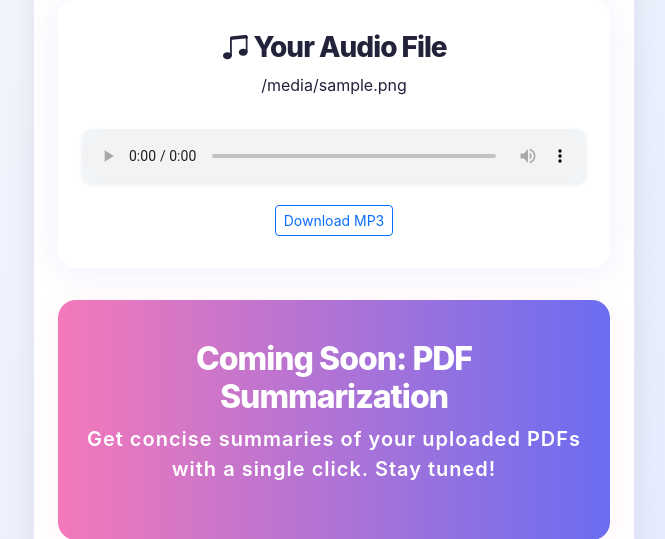
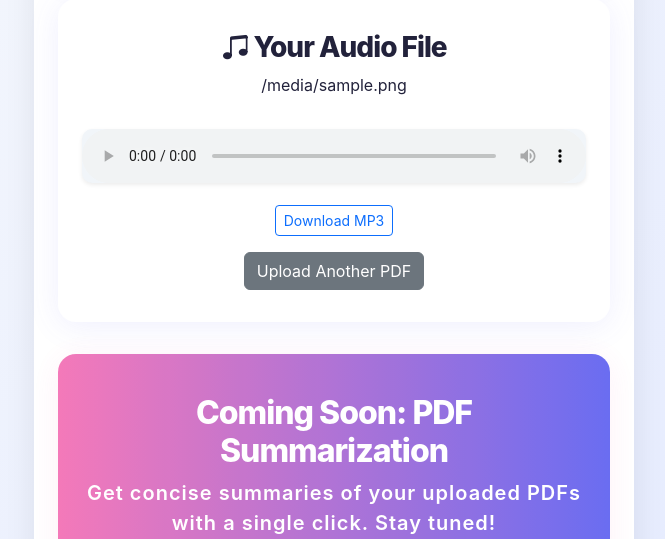
Before and after one commit to TechLegion/PDF-text-to-speech-reader, a Flask app: template PDF-TTS-CONVERTER/templates/upload.html in a window 1280 px wide. Shown: the part 361-900 px from the top of the page, without its empty margins (306-971 px from the left). Run offline with Flask 2, Linux system fonts and the light colour scheme; the template is opened without the code that fills it: most values are stand-ins (such as "Sample title", 1, 10 or a date in 2020); some libraries are stand-ins or nearby versions.

Commit message:
just a few changes

```diff
--- a/PDF-TTS-CONVERTER/templates/upload.html
+++ b/PDF-TTS-CONVERTER/templates/upload.html
@@ -15,7 +15,7 @@
     <div class="alert alert-success d-none" id="success-message">File uploaded and converted successfully!</div>
     <div class="alert alert-danger d-none" id="error-message"></div>
   </div>
-  <form class="upload-form" method="post" enctype="multipart/form-data" id="upload-form">
+  <form class="upload-form" method="post" enctype="multipart/form-data" id="upload-form" onsubmit="showLoader();">
     <input class="upload-input" type="file" name="pdf" accept=".pdf" required>
     <select class="upload-select" name="voice" required>
       <option value="en-us">English</option>
@@ -48,6 +48,8 @@
     Your browser does not support the audio element.
   </audio>
   <a id="download-link" href="#" class="btn btn-outline-primary btn-sm" download>Download MP3</a>
+  <br>
+  <button class="btn btn-secondary mt-3" id="upload-another-btn" type="button">Upload Another PDF</button>
 </div>
 
 <div class="saas-dummy-section">
@@ -105,14 +107,20 @@ document.addEventListener("DOMContentLoaded", function() {
       {% endfor %}
     {% endif %}
   {% endwith %}
+
+  // Upload Another PDF button logic
+  const uploadAnotherBtn = document.getElementById('upload-another-btn');
+  if (uploadAnotherBtn) {
+    uploadAnotherBtn.addEventListener('click', function() {
+      document.getElementById('audio-card').classList.add('d-none');
+      document.getElementById('status-card').classList.remove('d-none');
+      document.getElementById('upload-form').reset();
+      document.getElementById('ready-message').classList.remove('d-none');
+      document.getElementById('success-message').classList.add('d-none');
+      document.getElementById('error-message').classList.add('d-none');
+      document.getElementById('processing-message').classList.add('d-none');
+    });
+  }
 });
-
-// Intercept form submit to show loader
-const uploadForm = document.getElementById('upload-form');
-if (uploadForm) {
-  uploadForm.addEventListener('submit', function() {
-    showLoader();
-  });
-}
 </script>
 {% endblock %}
```
Also changed, not shown: 3 other files.
